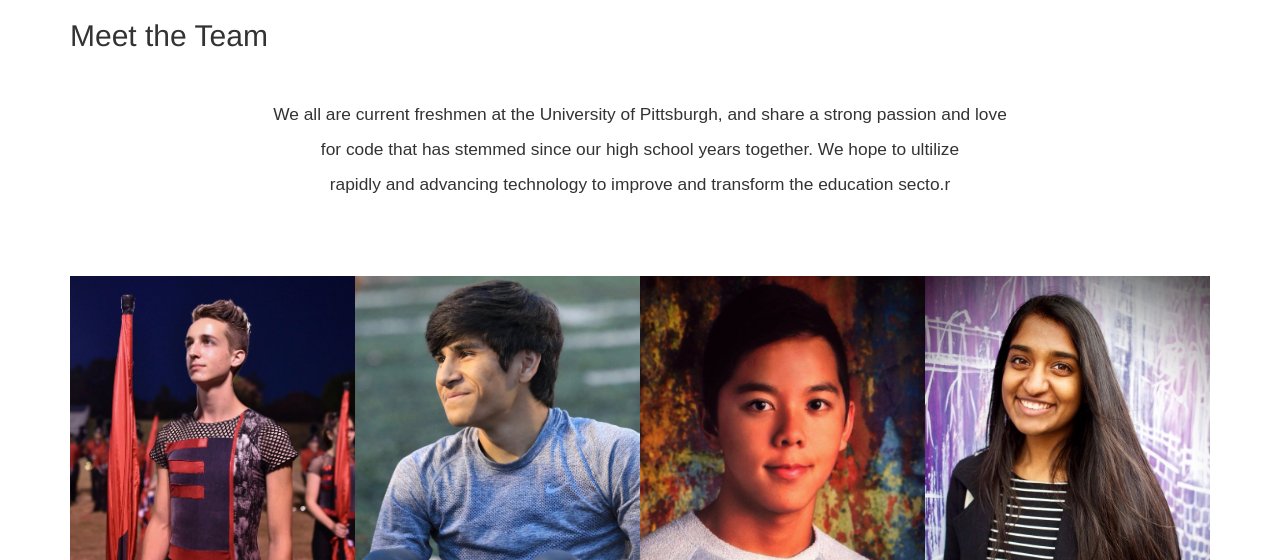
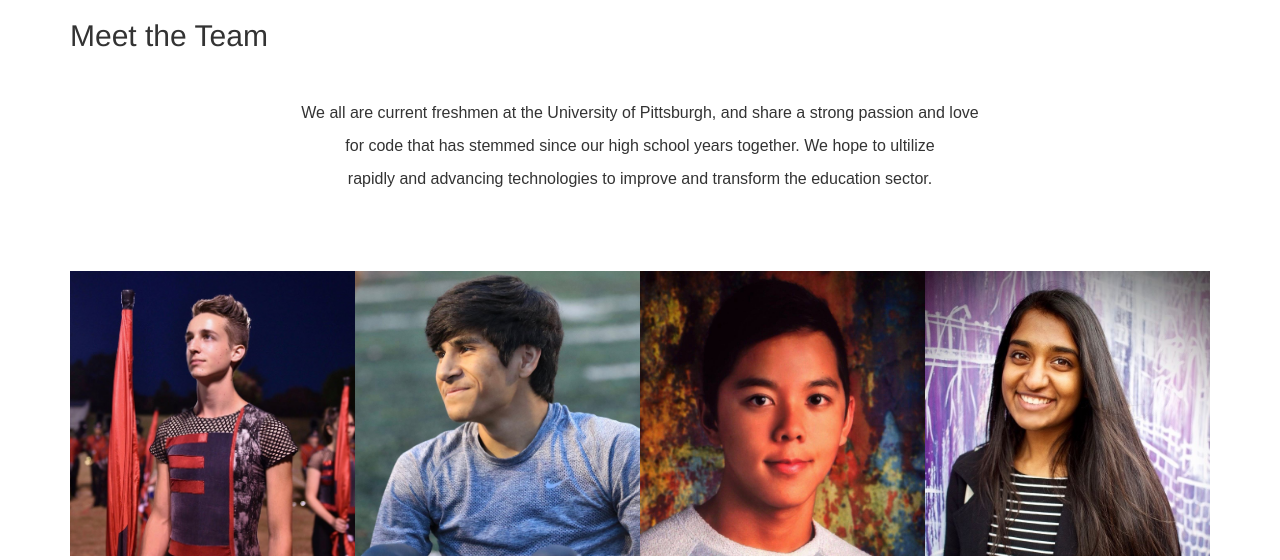
Before and after one commit to oboekevin/SilverTongue, a Flask app: page /contact in a window 1280 px wide. Shown: the part 51-611 px from the top of the page. Run offline with Flask 2, Linux system fonts and the light colour scheme; some libraries are stand-ins or nearby versions.

Commit message:
Update contact.html

```diff
--- a/FlaskWebProject1/templates/contact.html
+++ b/FlaskWebProject1/templates/contact.html
@@ -6,9 +6,9 @@
 <h3>{{ message }}</h3>
 
 <p>&nbsp;</p>
-<p style="font-family:Arial; font-size: 13pt" align="center">We all are current freshmen at the University of Pittsburgh, and share a strong passion and love</p>
-<p style="font-family:Arial; font-size: 13pt" align="center">for code that has stemmed since our high school years together. We hope to ultilize</p>
-<p style="font-family:Arial; font-size: 13pt" align="center">rapidly and advancing technology to improve and transform the education secto.r</p>
+<p style="font-family:Arial; font-size: 12pt" align="center">We all are current freshmen at the University of Pittsburgh, and share a strong passion and love</p>
+<p style="font-family:Arial; font-size: 12pt" align="center">for code that has stemmed since our high school years together. We hope to ultilize</p>
+<p style="font-family:Arial; font-size: 12pt" align="center">rapidly and advancing technologies to improve and transform the education sector.</p>
 <p>&nbsp;</p>
 <p>&nbsp;</p>
 
```
